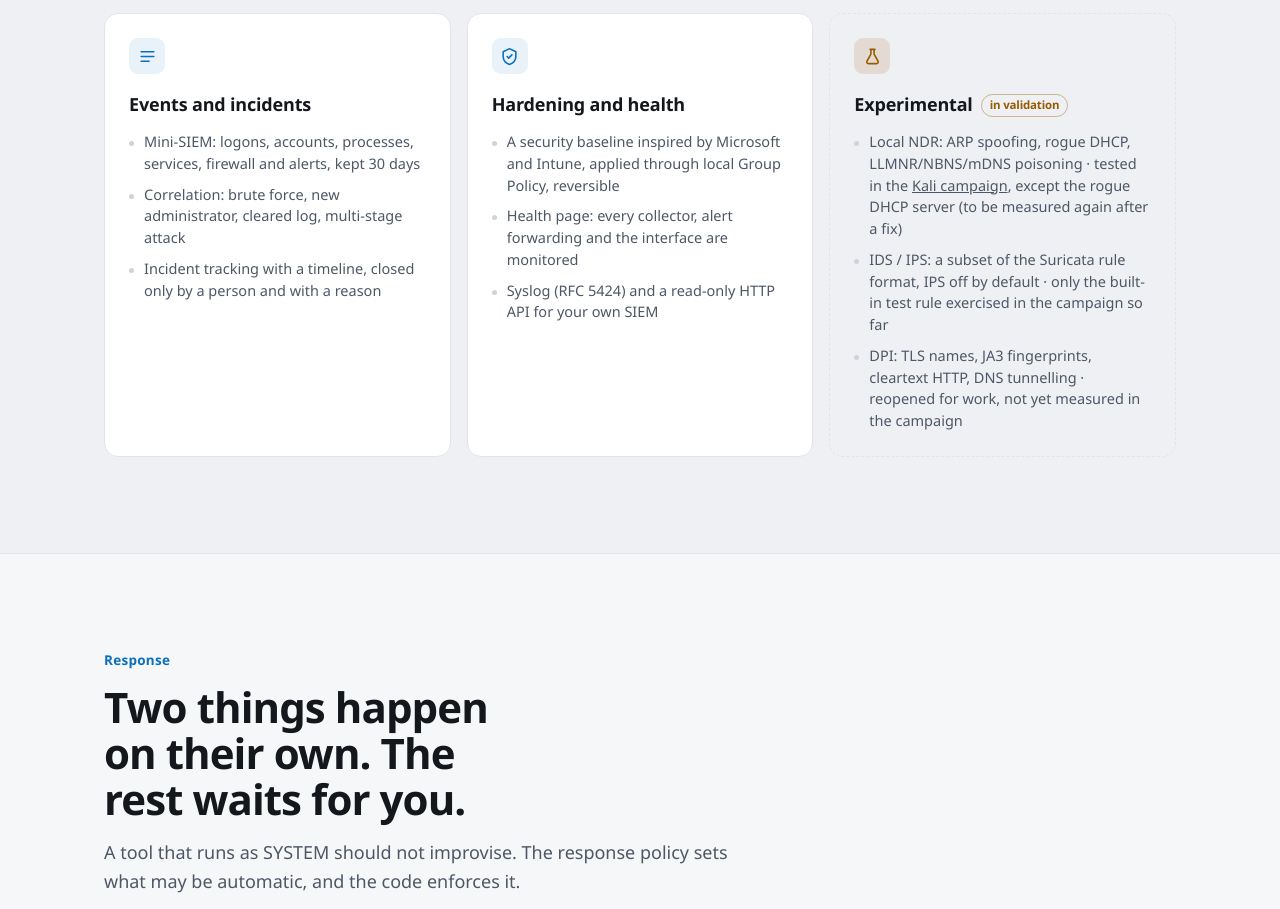
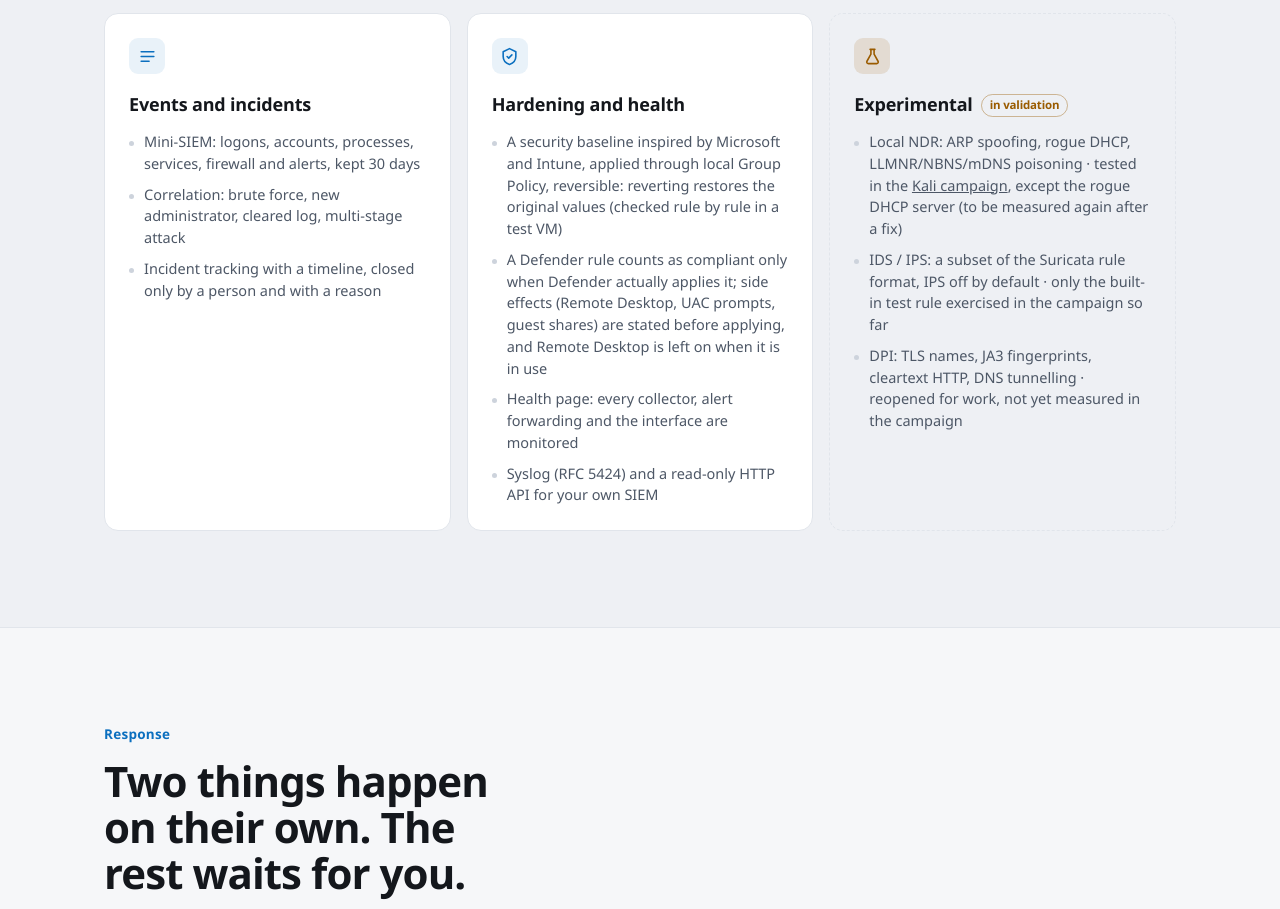
Before and after one commit to cryptobones-1337/deR4Tizer, a plain HTML site: page index.html in a window 1280 px wide. Shown: the part 4040-4949 px from the top of the page. Drawn offline with Linux system fonts and the light colour scheme.

Commit message:
Page : baseline, conformité Defender réelle, effets dits, annulation vérifiée en VM
Co-Authored-By: Claude Opus 5.5 <noreply@anthropic.com>

```diff
--- a/index.html
+++ b/index.html
@@ -423,7 +423,8 @@
           <div class="ic"><svg viewBox="0 0 24 24" fill="none" stroke="currentColor" stroke-width="2" stroke-linecap="round" stroke-linejoin="round" aria-hidden="true"><path d="M12 2 4 6v6c0 5 3.5 8.5 8 10 4.5-1.5 8-5 8-10V6l-8-4Z"/><path d="m9 12 2 2 4-4"/></svg></div>
           <h3>Hardening and health</h3>
           <ul>
-            <li>A security baseline inspired by Microsoft and Intune, applied through local Group Policy, reversible</li>
+            <li>A security baseline inspired by Microsoft and Intune, applied through local Group Policy, reversible: reverting restores the original values (checked rule by rule in a test VM)</li>
+            <li>A Defender rule counts as compliant only when Defender actually applies it; side effects (Remote Desktop, UAC prompts, guest shares) are stated before applying, and Remote Desktop is left on when it is in use</li>
             <li>Health page: every collector, alert forwarding and the interface are monitored</li>
             <li>Syslog (RFC 5424) and a read-only HTTP API for your own SIEM</li>
           </ul>
```
